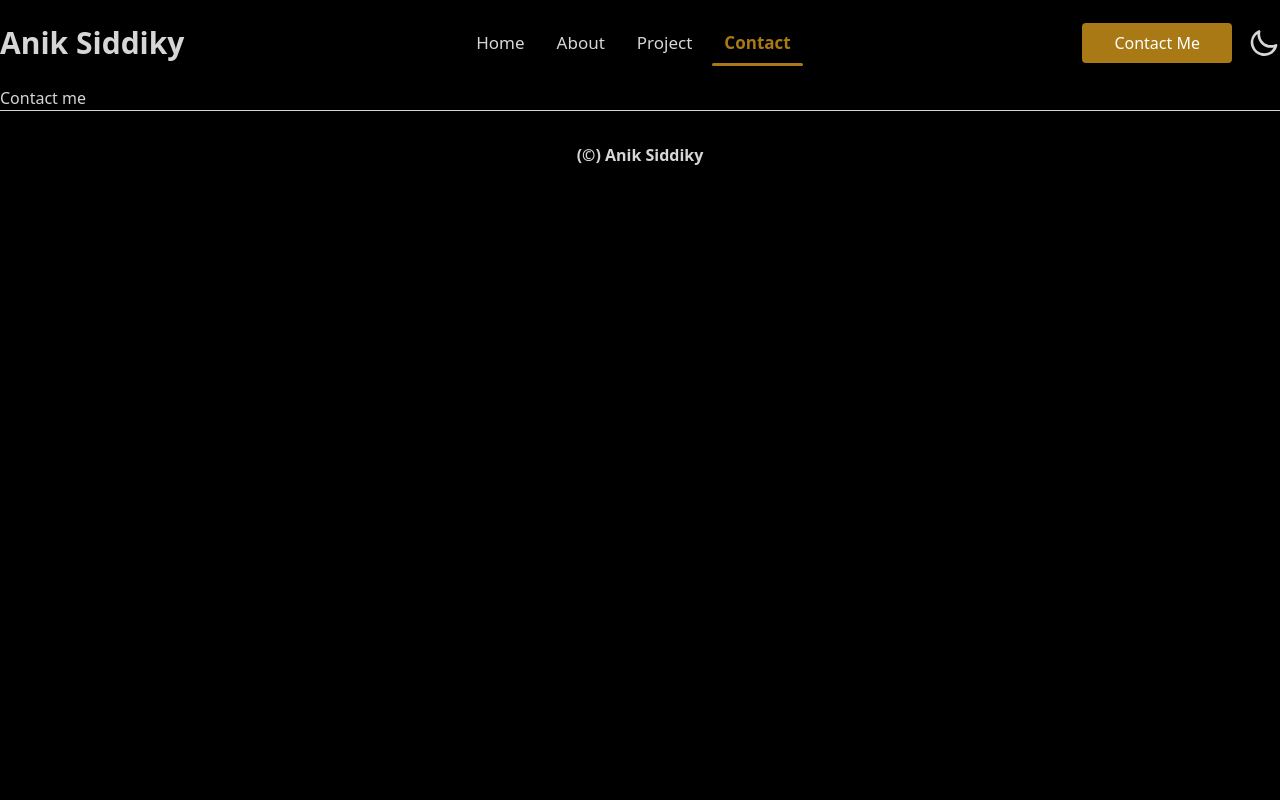
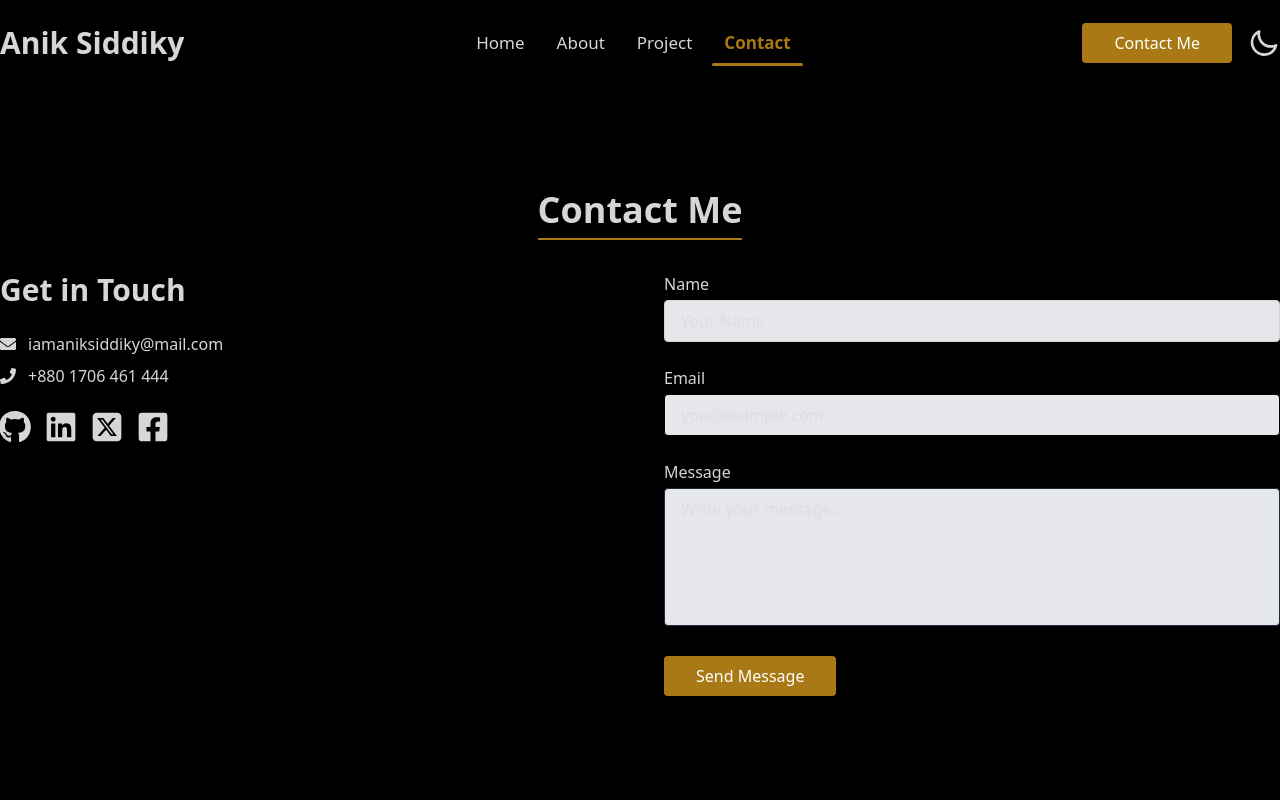
Before and after one commit to anik-siddiky/anik, a React (Vite) app: page /contact in a window 1280 px wide. Shown: the top 800 px of the page. Built offline with nearby package versions, Linux system fonts and the light colour scheme.

Commit message:
added the contact section, fixed some animation and fixed navbar link

```diff
--- a/src/Components/Contact.jsx
+++ b/src/Components/Contact.jsx
@@ -1,9 +1,81 @@
 import React from 'react';
+import { FaEnvelope, FaPhone, FaGithub, FaLinkedin, FaFacebook } from 'react-icons/fa';
+import FancyButton from './FancyButton';
+// eslint-disable-next-line no-unused-vars
+import { motion } from 'framer-motion';
+import { Link } from 'react-router';
+import { FaSquareXTwitter } from 'react-icons/fa6';
+import SocialIcons from './SocialIcons';
 
 const Contact = () => {
+    const motionFadeIn = {
+        initial: { opacity: 0, y: 20 },
+        whileInView: { opacity: 1, y: 0 },
+        transition: { delay: 0.6, duration: 0.6 },
+    };
     return (
-        <div>
-            Contact me
+        <div className="max-w-7xl mx-auto lg:py-16 py-8">
+            <motion.h4 {...motionFadeIn} className='text-4xl font-bold border-b-2 border-[#A87914] pb-2 mx-auto text-center w-fit mb-8'>Contact Me</motion.h4>
+            <div className="grid grid-cols-1 md:grid-cols-2 flex-row-reverse gap-12 items-start">
+                {/* Left Side - Info */}
+                <div className="space-y-6 order-2 lg:order-1">
+                    <motion.h2 {...motionFadeIn}
+                        className="lg:text-3xl text-2xl font-semibold">Get in Touch</motion.h2>
+                    <motion.div {...motionFadeIn}
+                        className="space-y-2">
+                        <div className="flex items-center gap-3">
+                            <FaEnvelope />
+                            <span>iamaniksiddiky@mail.com</span>
+                        </div>
+                        <div className="flex items-center gap-3">
+                            <FaPhone />
+                            <span>+880 1706 461 444</span>
+                        </div>
+                    </motion.div>
+
+                    <motion.div {...motionFadeIn}
+                        className='flex justify-start'>
+                        <SocialIcons></SocialIcons>
+                    </motion.div>
+
+                </div>
+
+                {/* Right Side - Form */}
+                <form className="space-y-6 w-full order-1 lg:order-2">
+                    <motion.div {...motionFadeIn}>
+                        <label className="block mb-1 font-medium">Name</label>
+                        <input
+                            type="text"
+                            className="w-full border  dark:border-gray-200 px-4 py-2 rounded bg-gray-200 dark:bg-base-200 focus:outline-gray-300 focus:ring-2 focus:ring-black"
+                            placeholder="Your Name"
+                        />
+                    </motion.div>
+                    <motion.div {...motionFadeIn}>
+                        <label className="block mb-1 font-medium">Email</label>
+                        <input
+                            type="email"
+                            className="w-full border border-black dark:border-gray-200 px-4 py-2 rounded bg-gray-200 dark:bg-base-200 focus:outline-gray-300 focus:ring-2 focus:ring-black"
+                            placeholder="you@example.com"
+                        />
+                    </motion.div>
+                    <motion.div {...motionFadeIn}>
+                        <label className="block mb-1 font-medium">Message</label>
+                        <textarea
+                            rows="5"
+                            className="w-full border border-gray-800 dark:border-gray-200 px-4 py-2 rounded bg-gray-200 dark:bg-base-200 resize-none focus:outline-gray-300 focus:ring-2 focus:ring-black"
+                            placeholder="Write your message..."
+                        ></textarea>
+                    </motion.div>
+                    <motion.div
+                        initial={{ opacity: 0, y: 30 }}
+                        whileInView={{ opacity: 1, y: 0 }}
+                        transition={{ delay: 0.2, duration: 0.8, ease: "easeOut" }}>
+                        <FancyButton className="bg-[#A87914] px-6 py-2 rounded hover:bg-opacity-90 transition">
+                            Send Message
+                        </FancyButton>
+                    </motion.div>
+                </form>
+            </div>
         </div>
     );
 };
--- a/src/Components/Navbar.jsx
+++ b/src/Components/Navbar.jsx
@@ -2,7 +2,9 @@ import React, { useRef } from 'react';
 import { Link, NavLink, useLocation } from 'react-router';
 import FancyButton from './FancyButton'
 import { X } from 'lucide-react';
+// eslint-disable-next-line no-unused-vars
 import { motion } from 'framer-motion';
+// eslint-disable-next-line no-unused-vars
 import { label } from 'motion/react-client';
 
 const Navbar = () => {
@@ -40,8 +42,8 @@ const Navbar = () => {
                     </div>
 
                     <Link to='/'>
-                        <h1 className='text-xl md:text-3xl font-bold hidden lg:block'>Anik Siddiky</h1>
-                        <h1 className='text-2xl md:text-3xl font-bold lg:hidden'>NIK</h1>
+                        <h2 className='text-xl md:text-3xl font-extrabold hidden lg:block'>Anik Siddiky</h2>
+                        <h2 className='text-2xl md:text-3xl font-extrabold lg:hidden'>NIK</h2>
                     </Link>
 
 
@@ -73,7 +75,7 @@ const Navbar = () => {
                     </div>
 
                     <div className='gap-4 hidden lg:flex'>
-                        <Link>
+                        <Link to='/contact'>
                             <FancyButton>Contact Me</FancyButton>
                         </Link>
 
--- a/src/Components/Project.jsx
+++ b/src/Components/Project.jsx
@@ -1,4 +1,5 @@
-import React from 'react';
+// eslint-disable-next-line no-unused-vars
+import { motion } from 'framer-motion';
 import projectImage1 from '../assets/projectImages/travelSphere.jpg';
 import projectImage2 from '../assets/projectImages/recipeBook.jpg';
 import projectImage3 from '../assets/projectImages/payBillBD.jpg';
@@ -45,7 +46,11 @@ const Project = () => {
                 <div className='grid grid-cols-1 gap-12'>
                     <h2 className="text-4xl font-bold border-b-2 border-[#A87914] pb-2 mx-auto text-center w-fit">My Projects</h2>
                     {projects.map((project) => (
-                        <div className='bg-base-200 rounded-3xl shadow-xl hover:shadow-2xl dark:drop-shadow-[0_4px_8px_rgba(255,255,255,0.2)] dark:hover:drop-shadow-[0_8px_16px_rgba(255,255,255,0.3)] transition-all duration-500 p-4 lg:p-6'>
+                        <motion.div
+                            initial={{ opacity: 0, y: 20 }}
+                            whileInView={{ opacity: 1, y: 0 }}
+                            transition={{ delay: 0.3, duration: 0.3 }}
+                            className='bg-base-200 rounded-3xl shadow-xl hover:shadow-2xl dark:drop-shadow-[0_4px_8px_rgba(255,255,255,0.2)] dark:hover:drop-shadow-[0_8px_16px_rgba(255,255,255,0.3)] transition-all duration-500 p-4 lg:p-6'>
                             <div key={project.title} className="flex flex-col lg:flex-row rounded-2xl overflow-hidden">
                                 {/* Image Section */}
                                 <div className="w-full lg:w-1/2 h-64 lg:h-auto">
@@ -81,7 +86,7 @@ const Project = () => {
                                     </div>
                                 </div>
                             </div>
-                        </div>
+                        </motion.div>
                     ))}
                 </div>
             </div>
--- a/src/Components/Skills.jsx
+++ b/src/Components/Skills.jsx
@@ -1,4 +1,4 @@
-import React from 'react';
+// eslint-disable-next-line no-unused-vars
 import { motion } from 'framer-motion';
 import { FaHtml5, FaCss3Alt, FaJs, FaReact, FaNodeJs, FaGithub } from 'react-icons/fa';
 import { SiTailwindcss, SiFramer, SiFirebase, SiMongodb, SiExpress, SiFigma } from 'react-icons/si';
--- /dev/null
+++ b/src/Components/SocialIcons.jsx
@@ -0,0 +1,45 @@
+// eslint-disable-next-line no-unused-vars
+import { motion } from 'framer-motion';
+import { FaFacebookSquare, FaGithub, FaLinkedin } from 'react-icons/fa';
+import { FaSquareXTwitter } from 'react-icons/fa6';
+import { Link } from 'react-router';
+
+const SocialIcons = () => {
+    return (
+        <div className="flex gap-4 items-center justify-center lg:justify-start">
+            <motion.div
+                animate={{ scale: [1, 1.2, 1] }}
+                transition={{ duration: 2.5, repeat: Infinity, ease: 'easeInOut' }}>
+                <Link to="https://github.com/anik-siddiky" target="_blank" className="hover:text-[#A87914] transition text-3xl">
+                    <FaGithub />
+                </Link>
+            </motion.div>
+
+            <motion.div
+                animate={{ scale: [1, 1.2, 1] }}
+                transition={{ duration: 2.5, repeat: Infinity, ease: 'easeInOut' }}>
+                <Link to="https://www.linkedin.com/in/anik-siddiky" target="_blank" className="hover:text-[#A87914] transition text-3xl">
+                    <FaLinkedin />
+                </Link>
+            </motion.div>
+
+            <motion.div
+                animate={{ scale: [1, 1.2, 1] }}
+                transition={{ duration: 2.5, repeat: Infinity, ease: 'easeInOut' }}>
+                <Link to="https://x.com/codesbynik" target="_blank" className="hover:text-[#A87914] transition text-3xl">
+                    <FaSquareXTwitter />
+                </Link>
+            </motion.div>
+
+            <motion.div
+                animate={{ scale: [1, 1.2, 1] }}
+                transition={{ duration: 2.5, repeat: Infinity, ease: 'easeInOut' }}>
+                <Link to="https://www.facebook.com/dev.anik.siddiky" target="_blank" className="hover:text-[#A87914] transition text-3xl">
+                    <FaFacebookSquare />
+                </Link>
+            </motion.div>
+        </div>
+    );
+};
+
+export default SocialIcons;
--- a/src/Pages/AboutPage.jsx
+++ b/src/Pages/AboutPage.jsx
@@ -3,7 +3,7 @@ import About from '../Components/About';
 
 const AboutPage = () => {
     return (
-        <div className='min-h-screen'>
+        <div className='min-h-screen mt-10 lg:mt-16'>
             <About></About>
         </div>
     );
--- /dev/null
+++ b/src/Pages/ContactPage.jsx
@@ -0,0 +1,12 @@
+import React from 'react';
+import Contact from '../Components/Contact';
+
+const ContactPage = () => {
+    return (
+        <div className='min-h-screen mt-6 lg:mt-10'>
+            <Contact></Contact>
+        </div>
+    );
+};
+
+export default ContactPage;
--- a/src/Pages/Home.jsx
+++ b/src/Pages/Home.jsx
@@ -4,6 +4,7 @@ import About from '../Components/About';
 import Skills from '../Components/Skills';
 import Education from '../Components/Education';
 import Project from '../Components/Project';
+import Contact from '../Components/Contact';
 
 const Home = () => {
     return (
@@ -13,6 +14,7 @@ const Home = () => {
             <Skills></Skills>
             <Education></Education>
             <Project></Project>
+            <Contact></Contact>
         </div>
     );
 };
--- a/src/Router/router.jsx
+++ b/src/Router/router.jsx
@@ -4,8 +4,8 @@ import Home from "../Pages/Home";
 import ErrorLayout from "../Layouts/ErrorLayout";
 import ErrorPage from "../Pages/ErrorPage";
 import Project from "../Components/Project";
-import Contact from "../Components/Contact";
 import AboutPage from "../Pages/AboutPage";
+import ContactPage from "../Pages/ContactPage";
 
 const router = createBrowserRouter([
     {
@@ -27,7 +27,7 @@ const router = createBrowserRouter([
             },
             {
                 path: 'contact',
-                element: <Contact></Contact>
+                element: <ContactPage></ContactPage>
             }
         ]
     },
```
Also changed, not shown: src/Components/About.jsx (+10 -9 lines), src/Components/Hero.jsx (+4 -27 lines).
